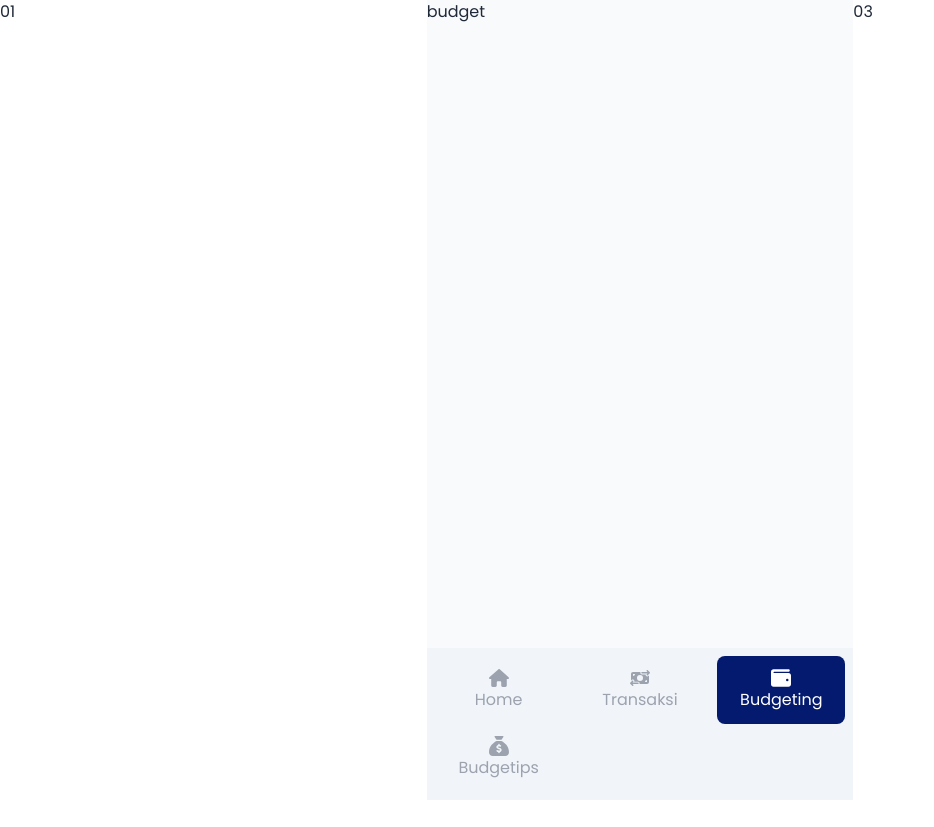
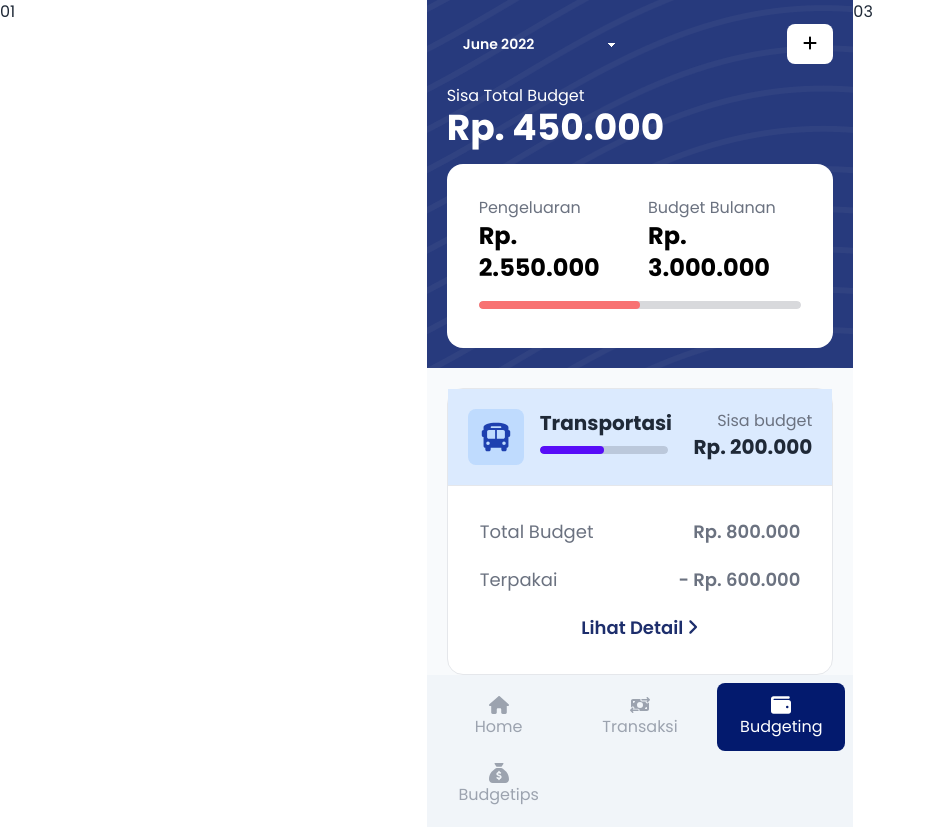
Before and after one commit to pratamafarhan10/fps-technoscape-2022, a Vue app: page /budget in a window 1280 px wide. Shown: the whole page, without its empty margins (0-934 px from the left). Before the commit the page ends 800 px from the top, so only its background shows below. Built offline with nearby package versions, Linux system fonts and the light colour scheme; sample sign-in values are in the browser's storage.

Commit message:
budget view done

```diff
--- a/src/views/BudgetView.vue
+++ b/src/views/BudgetView.vue
@@ -1,5 +1,118 @@
 <template>
     <div>
-        <h1>budget</h1>
+        <!-- history header -->
+        <div class="grid grid-flow-row auto-rows-auto bg-history-blue px-5 py-5 min-h-content text-white gap-4"
+            id="riwayat-transaksi">
+            <div class="grid grid-cols-2 gap-4">
+                <div class="text-2xl font-bold	">
+                    <select class="select w-full bg-transparent border-none max-w-xs">
+                        <option class="bg-history-blue">June 2022</option>
+                        <option class="bg-history-blue">Mei 2022</option>
+                    </select>
+
+                </div>
+                <div class="flex justify-end items-center">
+                    <div class="py-2 px-4 bg-white rounded-lg">
+                        <font-awesome-icon icon="fa-solid fa-plus" class="text-black" />
+                    </div>
+                </div>
+            </div>
+            <div class="grid grid-flow-row auto-rows-auto">
+                <div class="text-md">
+                    Sisa Total Budget
+                </div>
+                <div class="font-bold text-4xl">
+                    Rp. 450.000
+                </div>
+            </div>
+            <div>
+                <div class="card bg-white">
+                    <div class="card-body">
+                        <div class="grid grid-flow-row auto-rows-auto">
+                            <div class="grid grid-cols-2 gap-4">
+                                <div>
+                                    <div class="text-gray-500">Pengeluaran</div>
+                                    <div class="text-black font-bold text-2xl">Rp. 2.550.000</div>
+                                </div>
+                                <div>
+                                    <div class="text-gray-500">Budget Bulanan</div>
+                                    <div class="text-black font-bold text-2xl">Rp. 3.000.000</div>
+                                </div>
+                            </div>
+                            <div class="mt-2">
+                                <progress class="progress progress-error" value="50" max="100"></progress>
+                            </div>
+                        </div>
+                    </div>
+                </div>
+            </div>
+        </div>
+        <!-- end history header -->
+
+        <!-- budgets -->
+        <div class="px-5 mt-5">
+            <div class="card bg-white border border-gray-200">
+                <div class="card-body p-0">
+                    <div class="grid grid-flow-row auto-rows-auto">
+                        <div class="bg-blue-100 py-5 px-5 grid grid-cols-10 gap-4 border-b border-b-gray-200">
+                            <div class="col-span-2 flex justify-center">
+                                <div class="w-14 h-14 bg-blue-200 flex justify-center items-center rounded-lg">
+                                    <font-awesome-icon icon="fa-solid fa-bus" class="w-8 h-8 text-blue-800" />
+                                </div>
+                            </div>
+                            <div class="col-span-4">
+                                <div class="text-xl font-bold">Transportasi</div>
+                                <div>
+                                    <progress class="progress progress-primary" value="50" max="100"></progress>
+
+                                </div>
+                            </div>
+                            <div class="col-span-4">
+                                <div class="text-end text-gray-500">Sisa budget</div>
+                                <div class="text-end text-xl font-bold">Rp. 200.000</div>
+                            </div>
+                        </div>
+                        <div class="p-8">
+                            <div class="grid grid-cols-2 gap-4">
+                                <div class="text-lg text-gray-500">Total Budget</div>
+                                <div class="text-lg text-gray-500 text-end font-semibold">Rp. 800.000</div>
+                            </div>
+                            <div class="grid grid-cols-2 gap-4 mt-5">
+                                <div class="text-lg text-gray-500">Terpakai</div>
+                                <div class="text-lg text-gray-500 text-end font-semibold">- Rp. 600.000</div>
+                            </div>
+                            <div class="text-light-blue text-lg font-semibold text-center mt-5">
+                                <router-link to="/">
+                                    Lihat Detail
+                                    <font-awesome-icon icon="fa-solid fa-angle-right" />
+                                </router-link>
+                            </div>
+                        </div>
+                    </div>
+                </div>
+            </div>
+        </div>
     </div>
 </template>
+
+<style scoped>
+#riwayat-transaksi {
+    background-image: url("../assets/bg\ riwayat\ transaksi.png");
+}
+
+.bg-history-blue {
+    background-color: #273A7D;
+}
+
+.text-history-blue {
+    color: #273A7D;
+}
+
+.text-light-blue {
+    color: #1D2E6C;
+}
+
+.bg-up-logo-green {
+    background-color: #71D4A6;
+}
+</style>
```
Also changed, not shown: src/main.js (+8 -2 lines).
